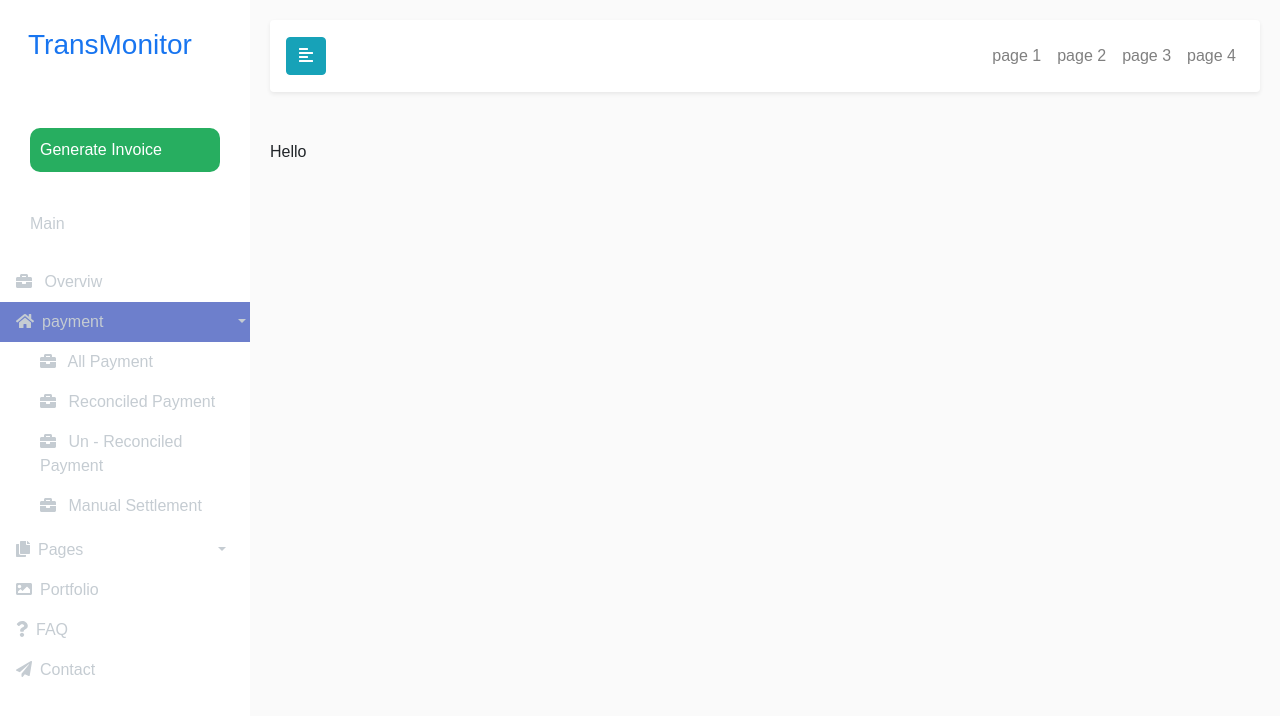
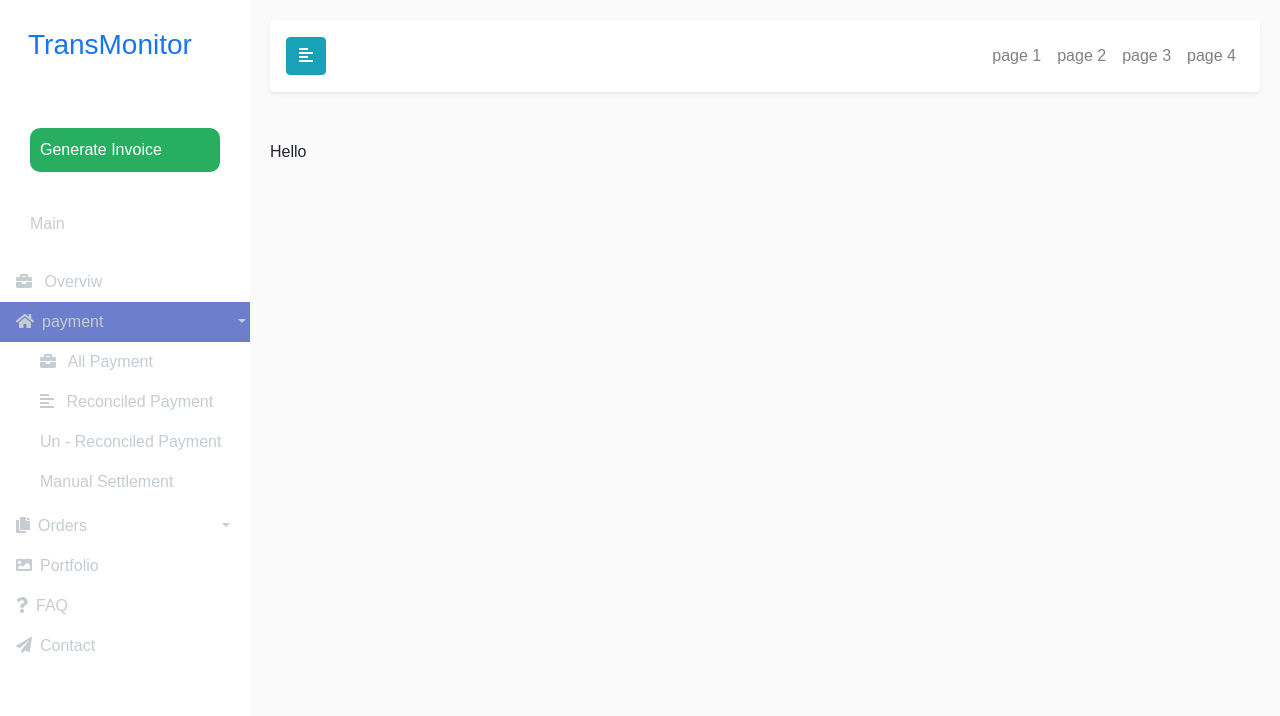
Before and after one commit to abduljeleelng/test-admin-template, a React (Create React App) app: page / in a window 1280 px wide. Both pictures are taken after a click on the item "payment". Shown: the top 716 px of the page. Built offline with nearby package versions, Linux system fonts and the light colour scheme.

Commit message:
Fixed submenu Icons

```diff
--- a/src/components/sidebar/SideBar.js
+++ b/src/components/sidebar/SideBar.js
@@ -1,6 +1,6 @@
 import React from 'react';
 import { FontAwesomeIcon } from '@fortawesome/react-fontawesome';
-import { faHome, faBriefcase, faPaperPlane, faQuestion, faImage, faCopy } from '@fortawesome/free-solid-svg-icons';
+import { faHome, faBriefcase, faPaperPlane, faQuestion, faImage, faCopy,faAlignLeft } from '@fortawesome/free-solid-svg-icons';
 import SubMenu from './SubMenu';
 import { NavItem, NavLink, Nav } from 'reactstrap';
 import classNames from 'classnames';
@@ -22,7 +22,7 @@ const SideBar = props => (
             </NavLink>
           </NavItem>
           <SubMenu title="payment" icon={faHome} items={submenus[0]} />
-          <SubMenu title="Pages" icon={faCopy} items={submenus[1]}/>
+          <SubMenu title="Orders" icon={faCopy} items={submenus[1]}/>
           <NavItem>
             <NavLink tag={Link} to={'/pages'}>
               <FontAwesomeIcon icon={faImage} className="mr-2"/>Portfolio
@@ -47,29 +47,40 @@ const SideBar = props => (
     [
       {
         title: "All Payment",
-        target: "Home-1"
+        target: "Home-1",
+        icon:faBriefcase
       },
       {
         title: "Reconciled Payment",
         target: "Home-2",
+        icon:faAlignLeft
       },
       {
         title: "Un - Reconciled Payment",
         target: "Home-3",
+        icon:"faAlignLeft"
       },
       {
         title: "Manual Settlement",
         target: "Home-4",
+        icon:"faAlignLeft"
       }
     ],
     [
       {
-        title: "Page 1",
+        title: "all orders",
         target: "Page-1",
+        icon:"faAlignLeft"
       },
       {
-        title: "Page 2",
+        title: "Pending Orders",
         target: "Page-2",
+        icon:"faAlignLeft"
+      },
+      {
+        title: "Reconciled Orders",
+        target: "Page-2",
+        icon:"faAlignLeft"
       }
     ]
   ]
--- a/src/components/sidebar/SubMenu.js
+++ b/src/components/sidebar/SubMenu.js
@@ -1,7 +1,6 @@
 import React, { useState } from 'react';
 import  { Collapse, NavItem, NavLink } from 'reactstrap';
 import { FontAwesomeIcon } from '@fortawesome/react-fontawesome';
-import {  faBriefcase } from '@fortawesome/free-solid-svg-icons';
 import classNames from 'classnames';
 import { Link } from 'react-router-dom';
 
@@ -10,6 +9,7 @@ const SubMenu = props => {
   const [collapsed, setCollapsed] = useState(true)
   const toggleNavbar = () => setCollapsed(!collapsed)
   const { icon, title, items } = props;
+  console.log(items);
 
   return (
     <div>
@@ -22,7 +22,7 @@ const SubMenu = props => {
         {items.map((item, index) => (
             <NavItem key={index} className="pl-4">
               <NavLink tag={Link} to={item.target}>
-              <FontAwesomeIcon icon={faBriefcase} className="mr-2"/> {item.title}
+              <FontAwesomeIcon icon={item.icon} className="mr-2"/> {item.title}
               </NavLink>
             </NavItem>
             ))}
```
